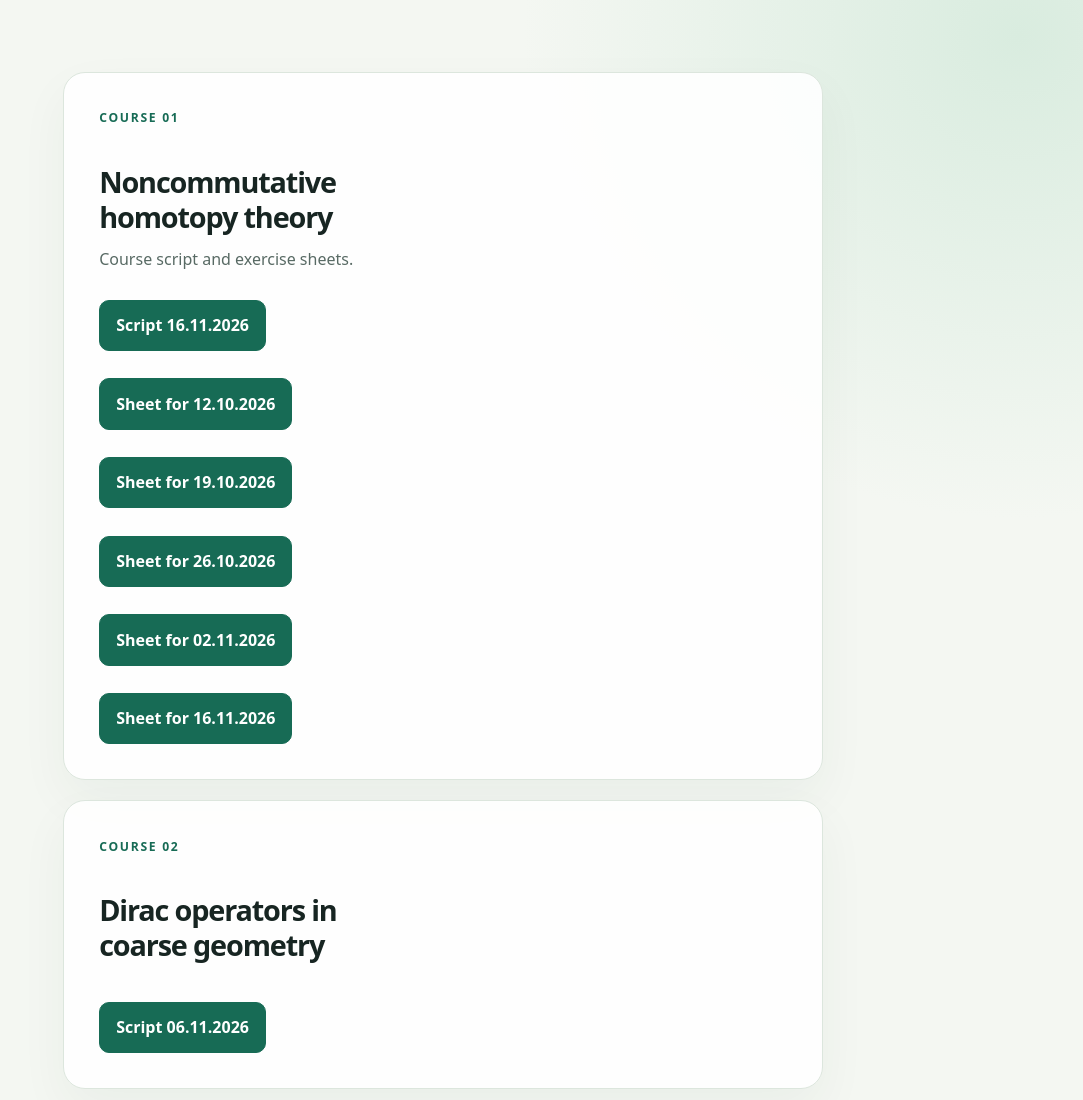
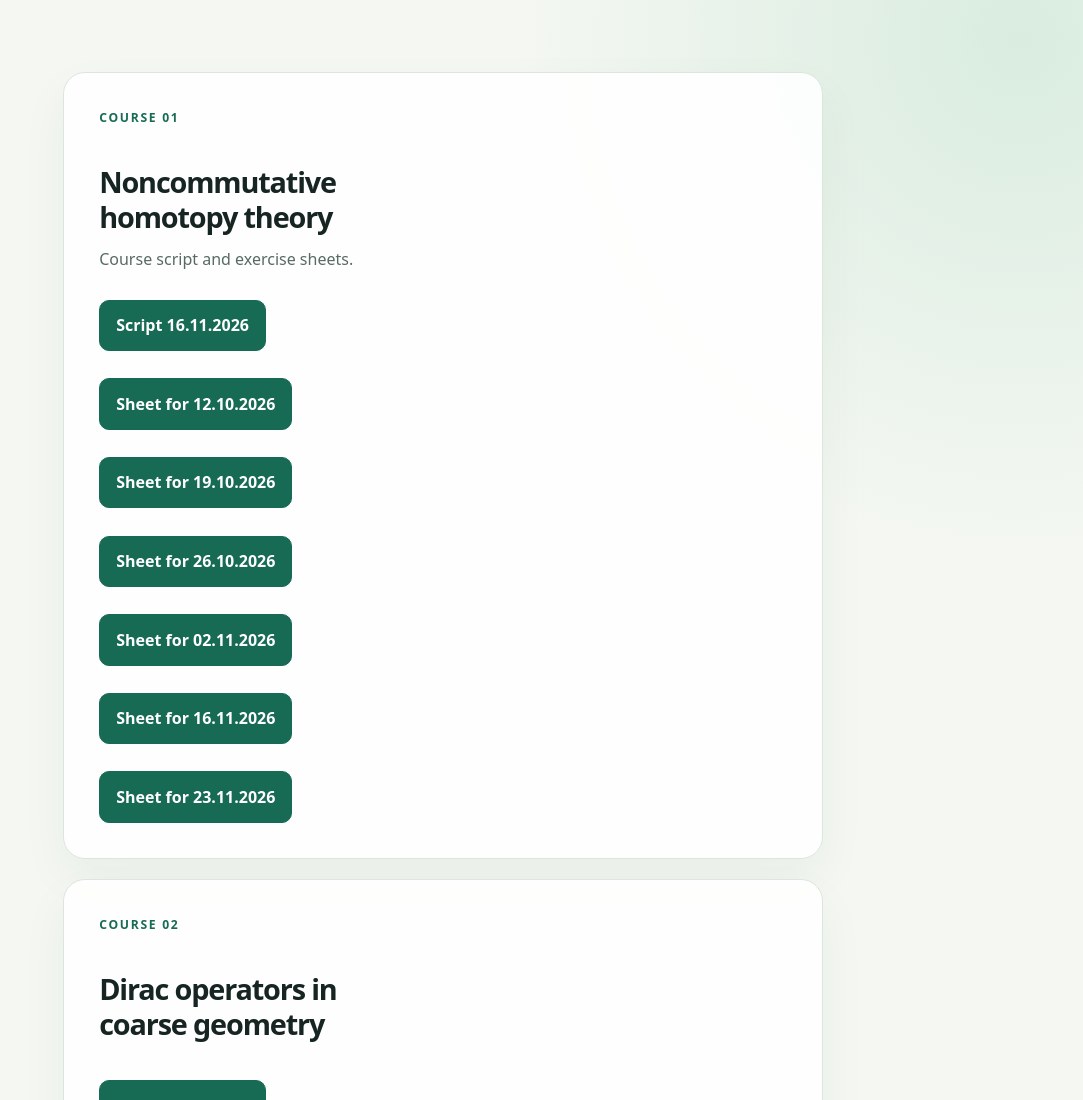
Before and after one commit to ulrichbunke/public, a plain HTML site: page index.html in a window 1280 px wide. Shown: the top 1100 px of the page, without its empty margins (197-1280 px from the left). Drawn offline with Linux system fonts and the light colour scheme.

Commit message:
no message

```diff
--- a/index.html
+++ b/index.html
@@ -91,6 +91,11 @@
             Sheet for 16.11.2026
           </a>
         </div>
+         <div class="card-bottom">
+          <a class="download" href="pdfs/ex6.pdf" type="application/pdf">
+            Sheet for 23.11.2026
+          </a>
+        </div>
 
       </article>
       <article class="course-card">
```
Also changed, not shown: 1 other file.
